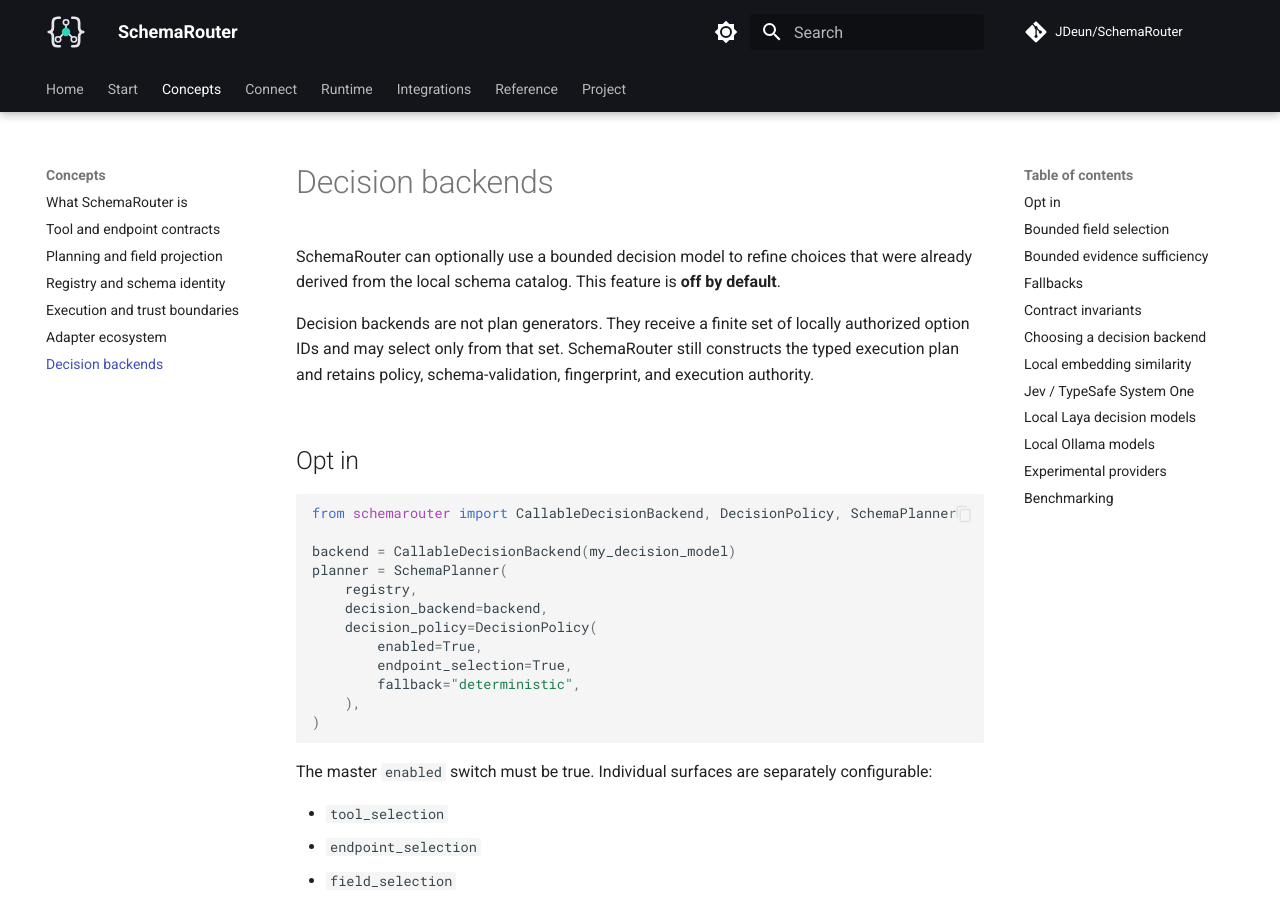
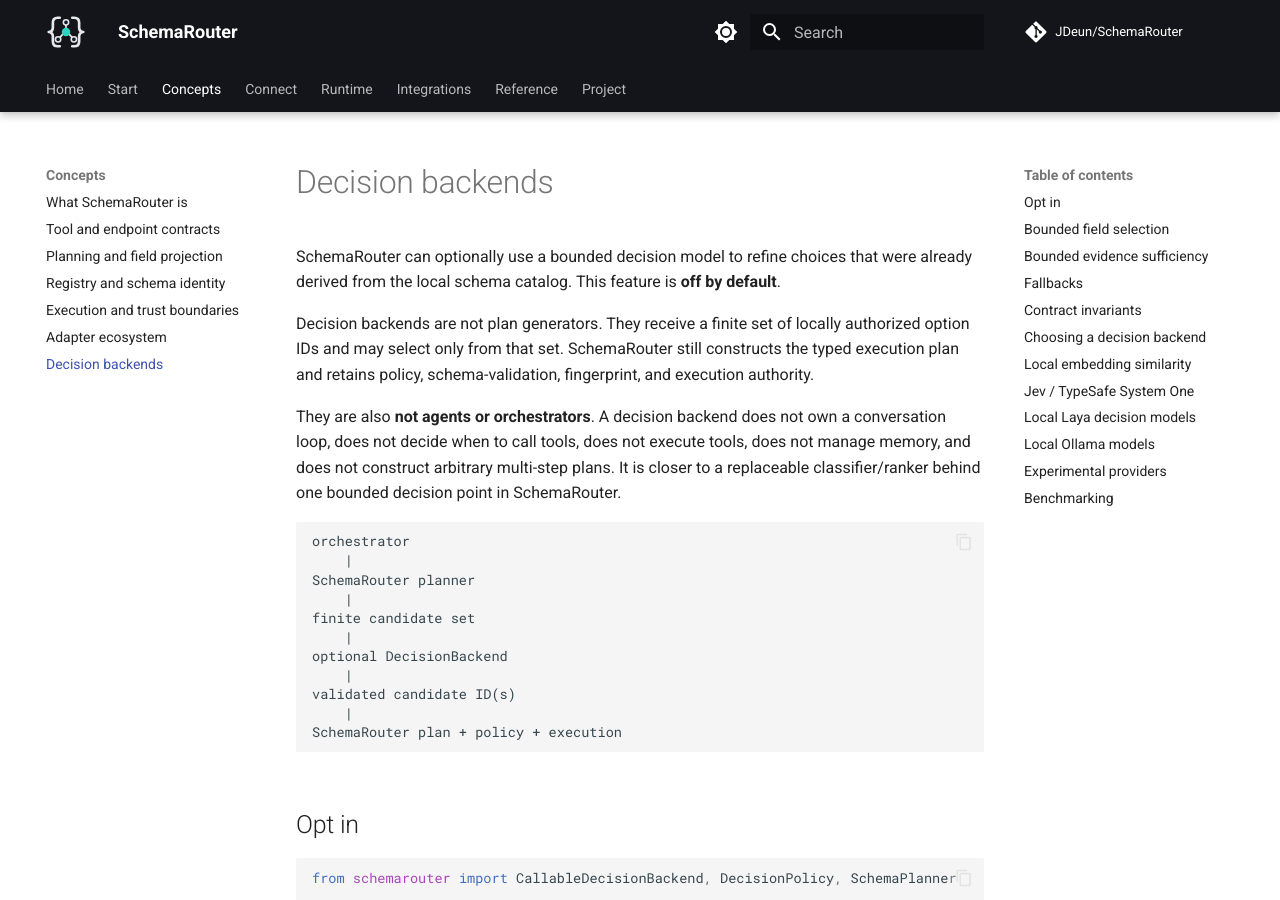
Before and after one commit to JDeun/SchemaRouter, an MkDocs documentation site: the page built from docs/concepts/decision-backends.md, in a window 1280 px wide and 900 px high. Built offline with MkDocs 1.6.1 and Material for MkDocs 9.7.7, drawn with Linux system fonts in a browser that asks for light colours; comment, search, counter and statistics services are not loaded.

Commit message:
docs: make decision backends explicitly non-agentic

````diff
--- a/docs/concepts/decision-backends.md
+++ b/docs/concepts/decision-backends.md
@@ -6,6 +6,25 @@
 Decision backends are not plan generators. They receive a finite set of locally authorized option
 IDs and may select only from that set. SchemaRouter still constructs the typed execution plan and
 retains policy, schema-validation, fingerprint, and execution authority.
+
+They are also **not agents or orchestrators**. A decision backend does not own a conversation loop,
+does not decide when to call tools, does not execute tools, does not manage memory, and does not
+construct arbitrary multi-step plans. It is closer to a replaceable classifier/ranker behind one
+bounded decision point in SchemaRouter.
+
+```text
+orchestrator
+    |
+SchemaRouter planner
+    |
+finite candidate set
+    |
+optional DecisionBackend
+    |
+validated candidate ID(s)
+    |
+SchemaRouter plan + policy + execution
+```
 
 ## Opt in
 
````
